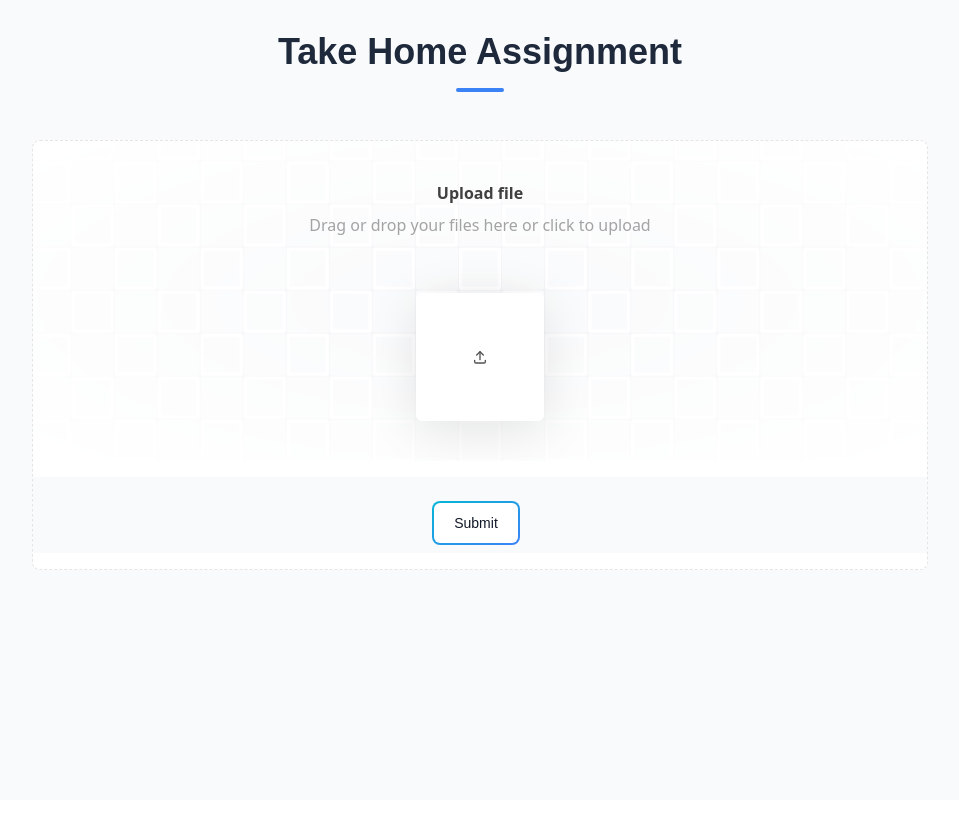
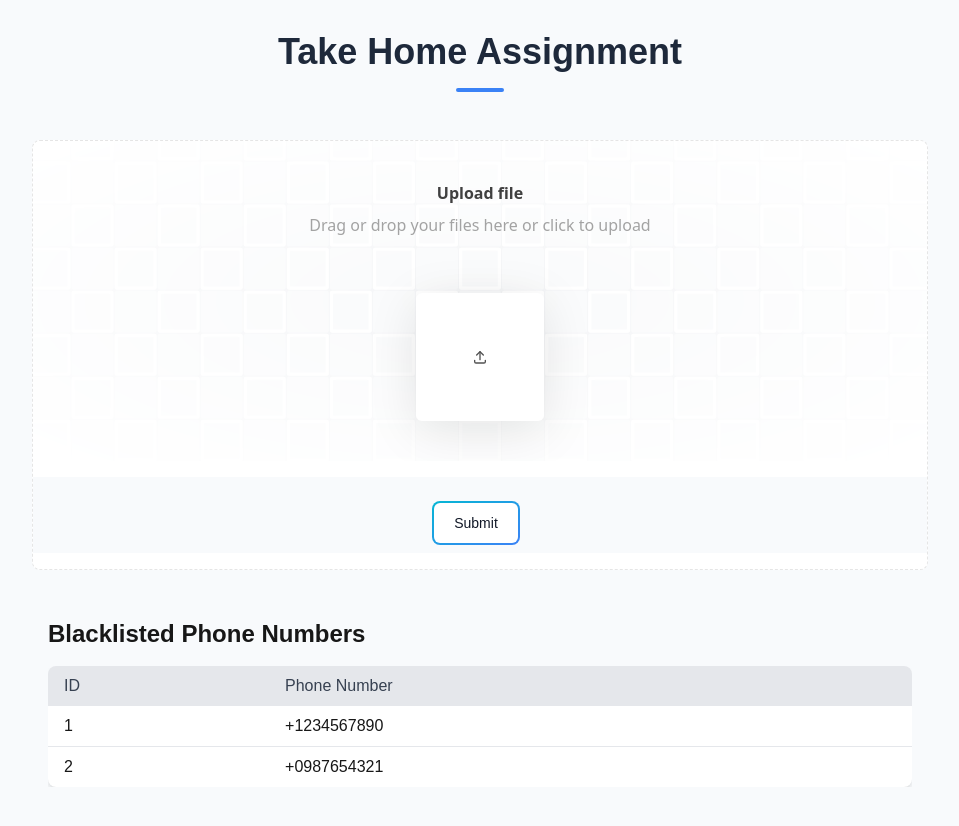
Before and after one commit to PaulCompSci/Workstream, a Next.js app in the folder client/: page / in a window 1280 px wide. Shown: the top 826 px of the page, without its empty margins (160-1119 px from the left). Before the commit the page ends 800 px from the top, so only its background shows below. Built offline with nearby package versions, Linux system fonts and the light colour scheme.

Commit message:
feat: table added to dispolay all data in the database

```diff
--- a/client/app/page.tsx
+++ b/client/app/page.tsx
@@ -1,21 +1,15 @@
 import React, { useState } from 'react';
 import { FileUpload } from "@/components/dropbox/file-upload"
 import SubmitButton from '@/components/dropbox/button';
-// import { Upload } from 'lucide-react';
-// import { Card, CardContent, CardHeader, CardTitle } from '@/components/ui/card';
+import DisplayTable from '@/components/table/displayTable';
+
 
 const Home = () => {
 
 
-  // const handleFileChange = (event) => {
-  //   const selectedFile = event.target.files[0];
-  //   if (selectedFile && selectedFile.type === 'text/csv') {
-  //     setFile(selectedFile);
-  //   }
-  // };
-
   return (
     <main className="min-h-screen bg-slate-50 p-8">
+
       <div className="max-w-4xl mx-auto space-y-8">
         {/* Header Section */}
         <div className="text-center space-y-4 mb-12">
@@ -24,15 +18,14 @@
             <div className="h-1 w-12 bg-blue-500 rounded"></div>
           </div>
         </div>
+          <div className="w-full max-w-4xl mx-auto min-h-96 border border-dashed bg-white dark:bg-black border-neutral-200 dark:border-neutral-800 rounded-lg">
+        <FileUpload  />
 
-
-        <div className="w-full max-w-4xl mx-auto min-h-96 border border-dashed bg-white dark:bg-black border-neutral-200 dark:border-neutral-800 rounded-lg">
-      <FileUpload  />
-
-    </div>
+      </div>
 
 
        {/*Phone number list section */}
+       <DisplayTable />
       </div>
     </main>
   );
--- a/client/components/table/displayTable.tsx
+++ b/client/components/table/displayTable.tsx
@@ -1,8 +1,44 @@
+"use client"
 import React from 'react'
+
+
+type BlacklistedPhone = {
+  id: number;
+  phoneNumber: string;
+};
+
+const blacklistedPhones: BlacklistedPhone[] = [
+  { id: 1, phoneNumber: "+1234567890" },
+  { id: 2, phoneNumber: "+0987654321" },
+];
 
 const DisplayTable = () => {
   return (
-    <div>displayTable</div>
+    <div className="container mx-auto my-8 p-4">
+      <h2 className="text-2xl font-bold mb-4">Blacklisted Phone Numbers</h2>
+      <div className="overflow-x-auto">
+        <table className="min-w-full bg-white shadow-md rounded-lg overflow-hidden">
+          <thead>
+            <tr>
+              <th className="py-2 px-4 bg-gray-200 text-left font-medium text-gray-700">
+                ID
+              </th>
+              <th className="py-2 px-4 bg-gray-200 text-left font-medium text-gray-700">
+                Phone Number
+              </th>
+            </tr>
+          </thead>
+          <tbody>
+            {blacklistedPhones.map((phone) => (
+              <tr key={phone.id} className="border-b last:border-none">
+                <td className="py-2 px-4">{phone.id}</td>
+                <td className="py-2 px-4">{phone.phoneNumber}</td>
+              </tr>
+            ))}
+          </tbody>
+        </table>
+      </div>
+    </div>
   )
 }
 
```
Also changed, not shown: 1 other file (tests, documents, lock files or other folders).
